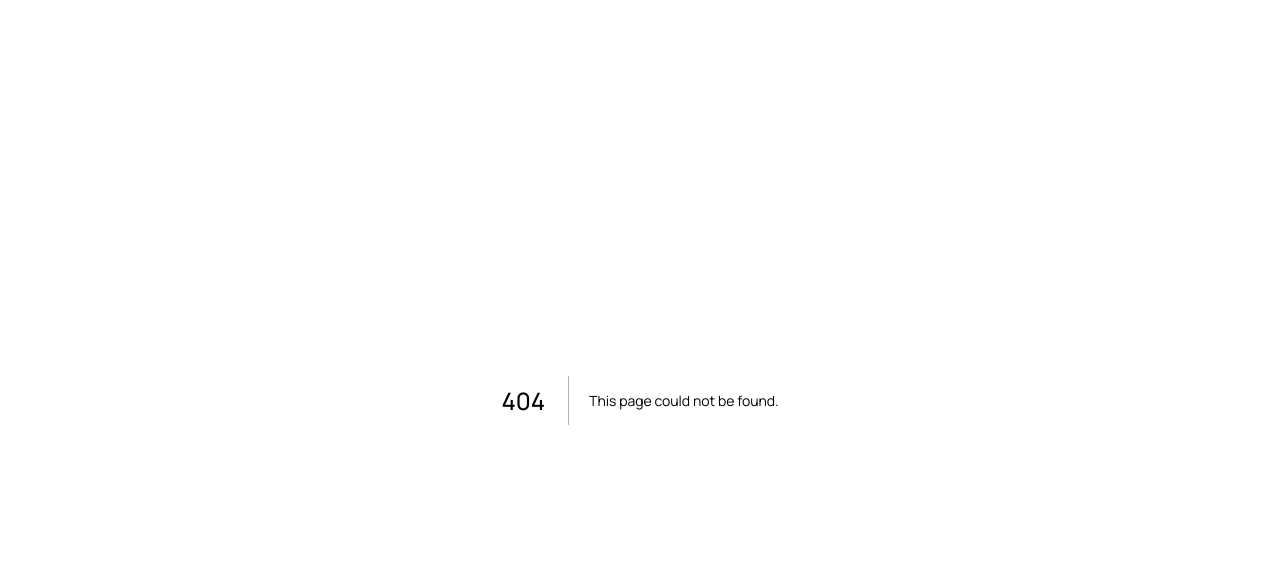
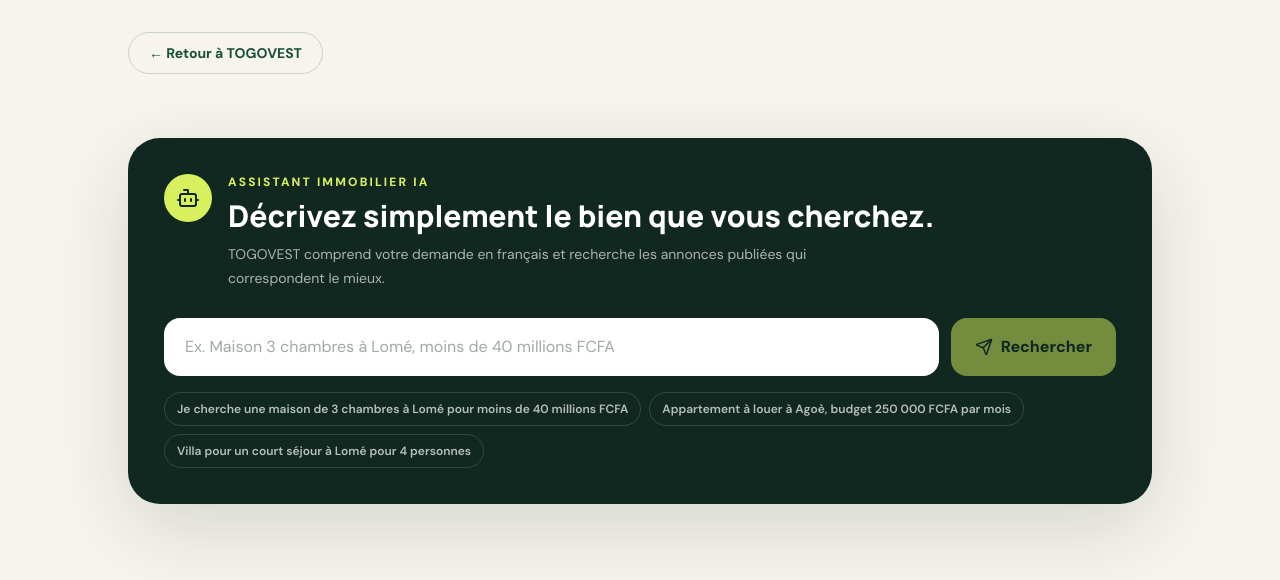
Before and after one commit to mesavic3-png/togovest, a Next.js app: page /assistant-ia in a window 1280 px wide. Before the commit this address had no page. Shown: the top 580 px of the page. Built offline with nearby package versions, Linux system fonts and the light colour scheme.

Commit message:
feat: add AI assistant page

```diff
--- /dev/null
+++ b/app/assistant-ia/page.tsx
@@ -0,0 +1,13 @@
+import Link from "next/link";
+import { PropertyAiAssistant } from "@/components/PropertyAiAssistant";
+
+export const dynamic = "force-dynamic";
+
+export default function AiAssistantPage() {
+  return (
+    <main className="min-h-screen bg-sand">
+      <div className="px-5 pt-8"><div className="mx-auto flex max-w-5xl justify-between"><Link href="/" className="rounded-full border border-forest/20 px-5 py-2.5 text-sm font-bold text-forest">← Retour à TOGOVEST</Link></div></div>
+      <PropertyAiAssistant />
+    </main>
+  );
+}
```
